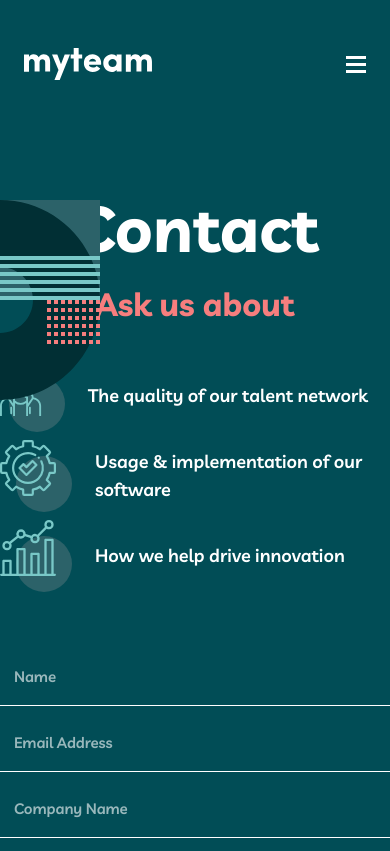
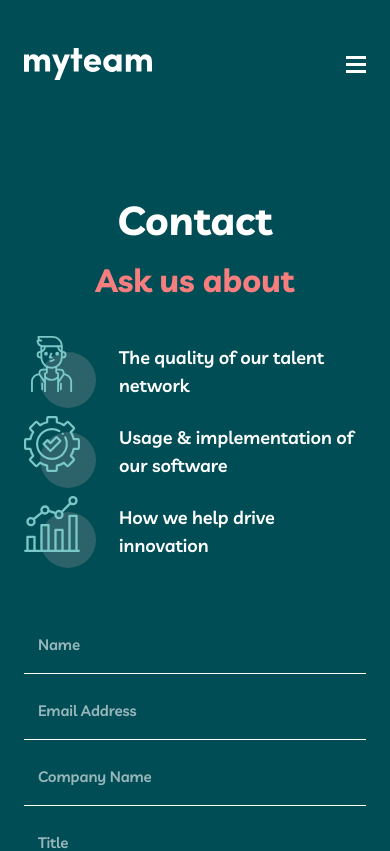
Before and after one commit to mackieva/myteam, a Next.js app: page /contact in a window 390 px wide. Shown: the top 851 px of the page. Built offline with nearby package versions, Linux system fonts and the light colour scheme.

Commit message:
contact mobile responsiveness

```diff
--- a/components/contact/contact-main.tsx
+++ b/components/contact/contact-main.tsx
@@ -6,12 +6,12 @@ import ContactForm from './contact-form';
 
 const ContactMain = () => {
 	return (
-		<section className='relative py-[120px]'>
+		<section className='relative px-6 md:px-0 py-[120px] overflow-hidden'>
 			<svg
 				xmlns='http://www.w3.org/2000/svg'
 				width='200'
 				height='200'
-				className='absolute top-[120px] -left-[100px]'
+				className='hidden md:block absolute top-[120px] -left-[100px]'
 			>
 				<g fill='none' fillRule='evenodd'>
 					<path fill='#2C6269' d='M100 100h100V0H100z' />
@@ -29,16 +29,20 @@ const ContactMain = () => {
 					/>
 				</g>
 			</svg>
-			<div className='max-w-[542px] lg:max-w-[1110px] mx-auto grid grid-cols-1 lg:grid-cols-2 gap-[64px] lg:gap-[30px]'>
+			<div className='max-w-[542px] lg:max-w-[1110px] mx-auto grid grid-cols-1 lg:grid-cols-2 gap-[56px] md:gap-[64px] lg:gap-[30px]'>
 				<div className='max-w-[515px] lg:max-w-auto mx-auto lg:mx-0'>
-					<h1 className='text-center lg:text-left text-[64px] leading-[56px] lg:leading-[100px] lg:max-w-[10ch] mb-6 lg:mb-4'>
+					<h1 className='text-center lg:text-left text-[40px] leading-[40px] md:text-[64px] md:leading-[56px] lg:leading-[100px] lg:max-w-[10ch] mb-4 md:mb-6 lg:mb-4'>
 						Contact
 					</h1>
 					<h2 className='text-lc text-center lg:text-left text-[32px] leading-[48px] mb-8'>
 						Ask us about
 					</h2>
 					<div className='flex justify-start items-center gap-[23px] mb-2'>
-						<Image src={person} alt='Person Icon With Circle Background' />
+						<Image
+							src={person}
+							alt='Person Icon With Circle Background'
+							className='ml-[7px]'
+						/>
 						<div>
 							<p className='body-one'>The quality of our talent network</p>
 						</div>
@@ -67,7 +71,7 @@ const ContactMain = () => {
 				xmlns='http://www.w3.org/2000/svg'
 				width='201'
 				height='225'
-				className='absolute bottom-0 -right-[100px]'
+				className='absolute -bottom-[100px] md:bottom-0 -right-[100px]'
 			>
 				<g fill='none' fillRule='evenodd'>
 					<path
```
